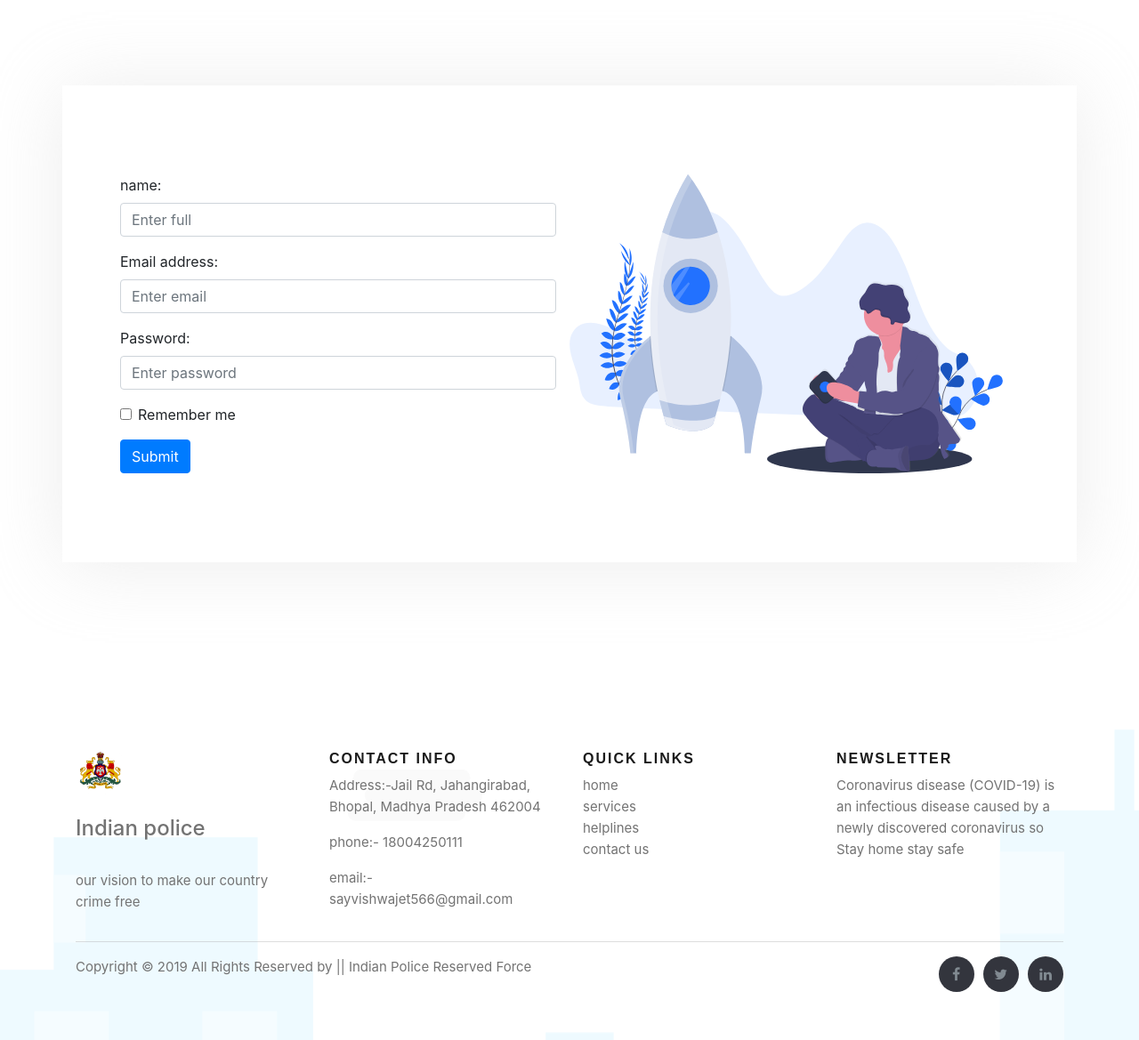
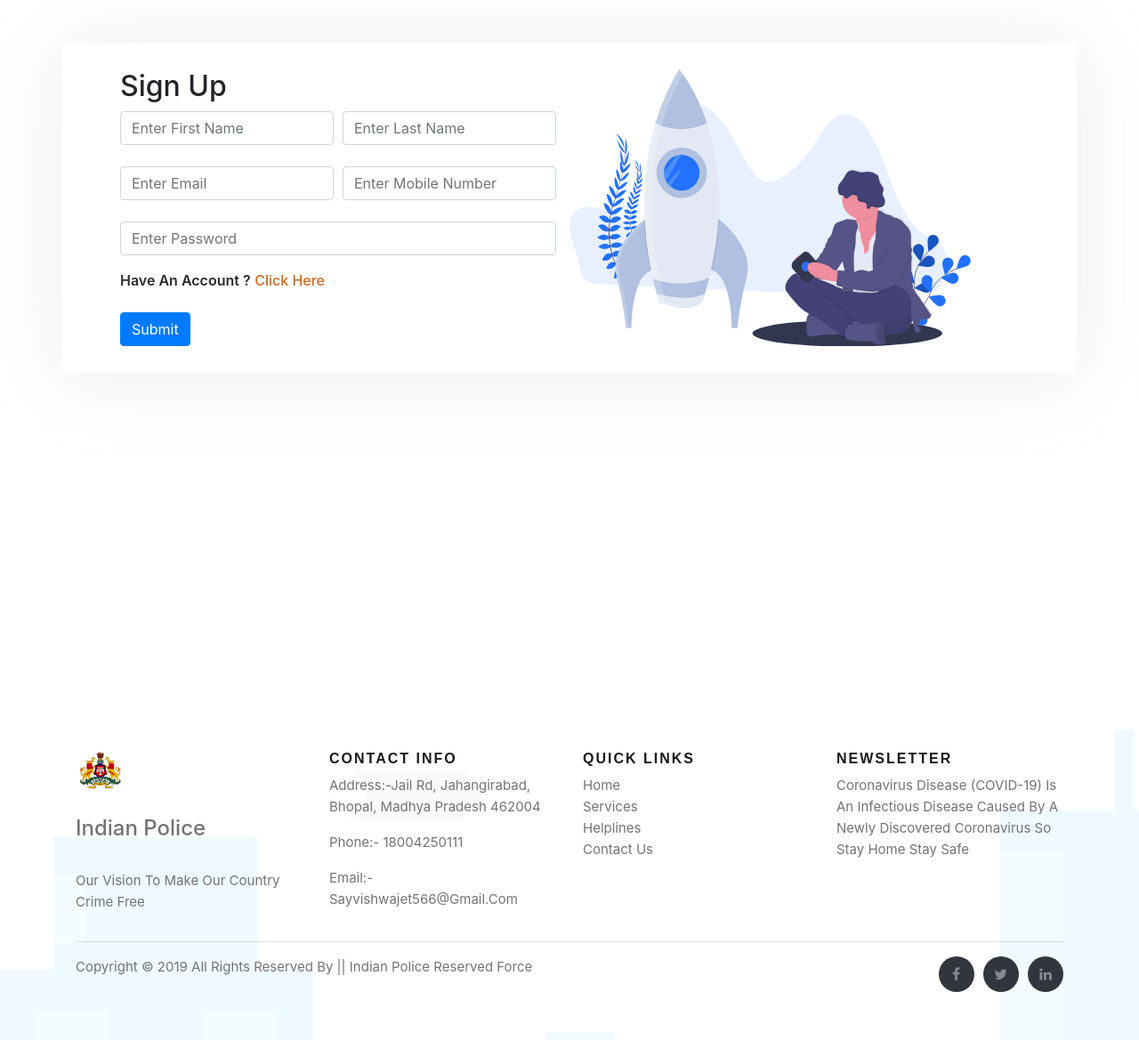
Before and after one commit to Rajput-Blaze/iprf-major-project-1-, a PHP site: page /login_register.php in a window 1280 px wide. Shown: the part 76-1245 px from the top of the page at 89% size. Run offline with PHP 8.4, Linux system fonts and the light colour scheme.

Commit message:
login and register switch functionally

```diff
--- a/css/login.css
+++ b/css/login.css
@@ -6,6 +6,7 @@
     margin: 0px;
     padding: 0px;
     box-sizing: border-box;
+    text-transform: capitalize
 }
 
 .main {
@@ -15,7 +16,7 @@
 
 .login_main {
     box-shadow: 0px 3px 81px 0px rgba(216, 216, 216, 0.45);
-    padding: 100px 50px;
+    padding: 30px 50px;
 }
 
 .login_img {
@@ -24,3 +25,37 @@
     background-size: contain;
 
 }
+
+.form-label span:nth-child(1) {
+    font-weight: 600;
+    color: #2a2a2a
+}
+
+.form-label span:nth-child(2) {
+    color: chocolate;
+    font-weight: 500;
+    cursor: pointer
+}
+
+.form-label span:nth-child(2):hover {
+    color: #006730;
+    font-weight: 600
+}
+
+
+
+.form-label-reg span:nth-child(1) {
+    font-weight: 600;
+    color: #2a2a2a
+}
+
+.form-label-reg span:nth-child(2) {
+    color: chocolate;
+    font-weight: 500;
+    cursor: pointer
+}
+
+.form-label-reg span:nth-child(2):hover {
+    color: #006730;
+    font-weight: 600
+}
--- a/login_register.php
+++ b/login_register.php
@@ -23,24 +23,25 @@
     <div class="login_nav">
         <?php include 'header.php'?>
     </div>
-    <div class="main my-5 py-5">
+    <div class="main my-5">
         <div class="container">
 
             <div class="login_main d-none row" id="login">
 
                 <div class="login_data col-md-6">
+                    <h2>sign in</h2>
                     <form action="/action_page.php">
                         <div class="form-group">
                             <label for="email">Email address:</label>
-                            <input type="email" class="form-control" placeholder="Enter email" id="email">
+                            <input type="email" class="form-control" placeholder="Enter email">
                         </div>
                         <div class="form-group">
                             <label for="pwd">Password:</label>
-                            <input type="password" class="form-control" placeholder="Enter password" id="pwd">
+                            <input type="password" class="form-control" placeholder="Enter password">
                         </div>
-                        <div class="form-group form-check">
-                            <label class="form-check-label">
-                                <input class="form-check-input" type="checkbox"> Remember me
+                        <div class="form-group ">
+                            <label class="form-label">
+                                <span>new here ?</span> <span onclick="register()">Create an account </span>
                             </label>
                         </div>
                         <button type="submit" class="btn btn-primary">Submit</button>
@@ -52,24 +53,33 @@
 
             </div>
 
-            <div class="login_main register row" id="register">
+            <div class="login_main  row" id="register">
+
                 <div class="login_data col-md-6">
+                   <h2>sign up</h2>
                     <form action="/action_page.php">
-                       <div class="form-group">
-                            <label for="email">name:</label>
-                            <input type="text" class="form-control" placeholder="Enter full" id="email">
+                        <div class="form-row">
+                            <div class="col">
+                                <input type="text" class="form-control" placeholder="Enter first name" name="first_name">
+                            </div>
+                            <div class="col">
+                                <input type="text" class="form-control" placeholder="Enter last name" name="last_name">
+                            </div>
+                        </div>
+                        <div class="form-row my-4">
+                            <div class="col">
+                                <input type="text" class="form-control" placeholder="Enter email" name="email">
+                            </div>
+                            <div class="col">
+                                <input type="mobile" class="form-control" placeholder="Enter mobile number" name="number">
+                            </div>
                         </div>
                         <div class="form-group">
-                            <label for="email">Email address:</label>
-                            <input type="email" class="form-control" placeholder="Enter email" id="email">
+                            <input type="password" class="form-control" placeholder="Enter password">
                         </div>
-                        <div class="form-group">
-                            <label for="pwd">Password:</label>
-                            <input type="password" class="form-control" placeholder="Enter password" id="pwd">
-                        </div>
-                        <div class="form-group form-check">
-                            <label class="form-check-label">
-                                <input class="form-check-input" type="checkbox"> Remember me
+                        <div class="form-group ">
+                            <label class="form-label-reg">
+                                <span>have an account ?</span> <span onclick="login()"> click here</span>
                             </label>
                         </div>
                         <button type="submit" class="btn btn-primary">Submit</button>
@@ -85,6 +95,18 @@
 
     <?php include_once 'footer.php';?>
 
+    <script>
+        function register() {
+            document.getElementById('login').classList.add('d-none');
+            document.getElementById('register').classList.remove('d-none')
+        }
+
+        function login() {
+            document.getElementById('register').classList.add('d-none');
+            document.getElementById('login').classList.remove('d-none')
+        }
+
+    </script>
 </body>
 
 </html>
```
